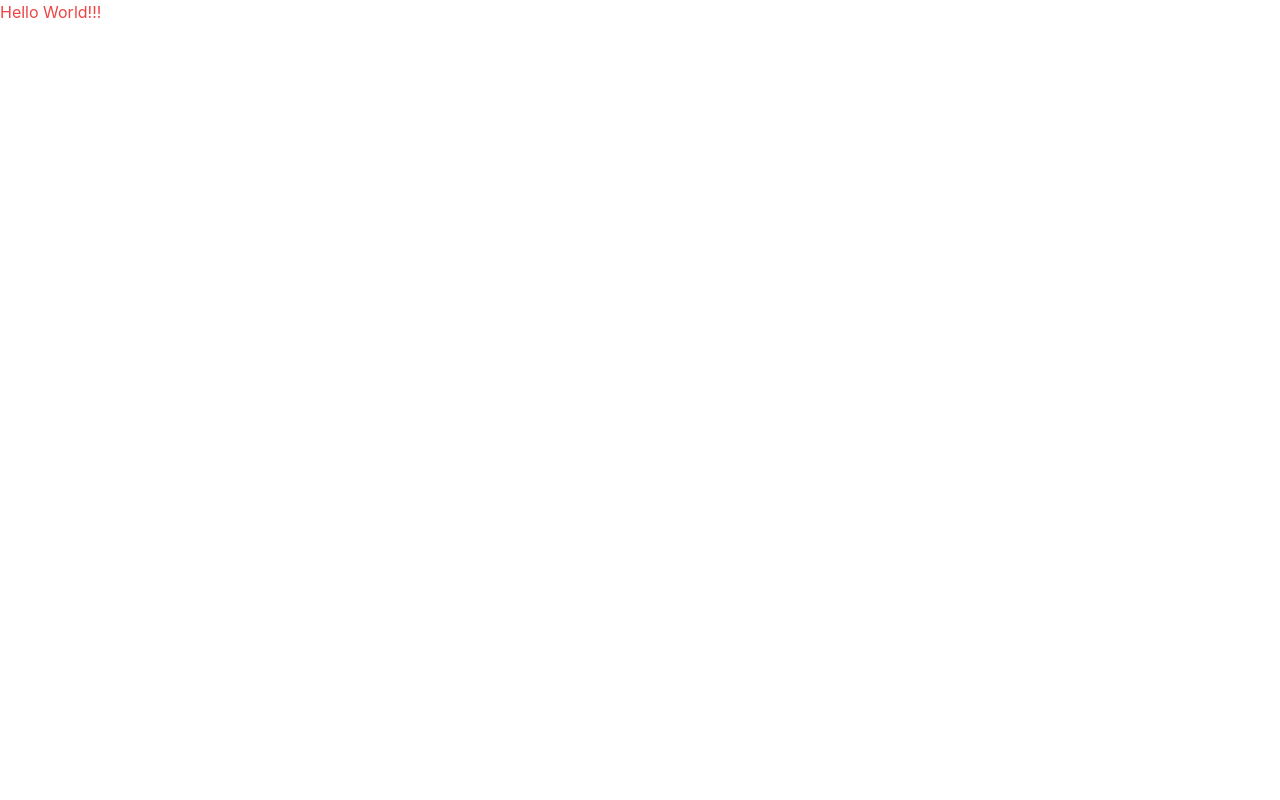
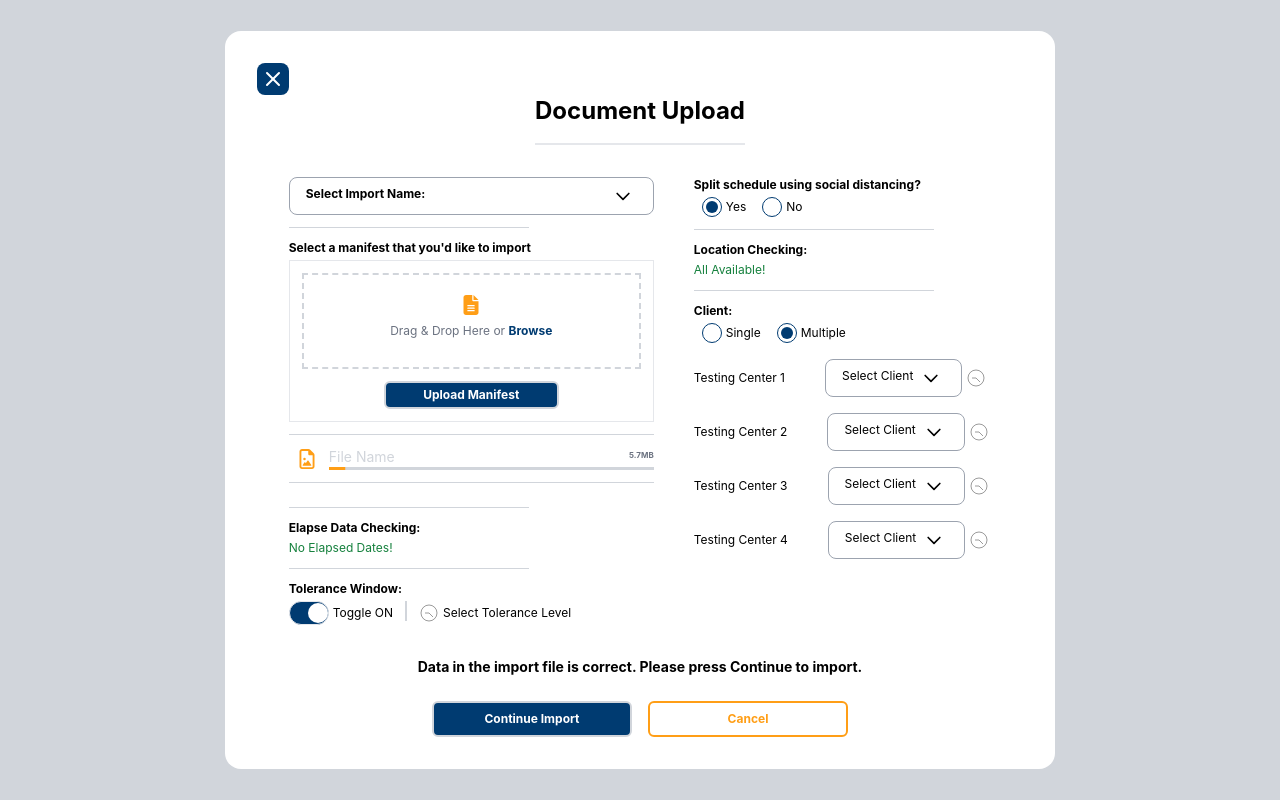
Before and after one commit to jrp114/skyhop-file-upload, a React (Create React App) app: page / in a window 1280 px wide. Built offline with nearby package versions, Linux system fonts and the light colour scheme.

Commit message:
main component for document upload

```diff
--- a/src/App.tsx
+++ b/src/App.tsx
@@ -1,9 +1,163 @@
+import { useState } from 'react';
 import './App.css';
+import Button from './components/button';
+import ClockIcon from './components/clock-icon';
+import { Close } from './components/close';
+import Dropdown from './components/dropdown';
+import FileUploadBox from './components/file-upload-box';
+import FileUploadStatus from './components/file-upload-status';
+import RadioField from './components/radio-field';
+import SectionWrapper from './components/section-wrapper';
+import ToggleButton from './components/toggle-button';
+
+// mock values for the file upload status
+const current = 5;
+
+const VerticalSeparator = () => (
+  <div className="border-t border-gray-300 my-3 w-60" />
+);
+
+const HorizontalSeparator = () => (
+  <div className=" border-l-2 border-gray-300 mx-2 h-5" />
+);
 
 function App() {
+  const [splitSchedule, setSplitSchedule] = useState('yes');
+  const [client, setClient] = useState('multiple');
+  const [toggle, setToggle] = useState(true);
+
+  const handleSplitScheduleCheck = () => {
+    setSplitSchedule(splitSchedule === 'yes' ? 'no' : 'yes');
+  };
+
+  const handleClientCheckbox = () => {
+    setClient(client === 'multiple' ? 'single' : 'multiple');
+  };
+
+  const handleToggle = () => {
+    setToggle(!toggle);
+  };
+
   return (
-    <div>
-      <div className='text-red-500'>Hello World!!!</div>
+    <div className="text-xs">
+      <div className="flex justify-center items-center bg-gray-300 w-screen h-screen">
+        <div className="flex flex-col items-center p-8 bg-white rounded-2xl">
+          <div className="flex flex-start w-full">
+            <Close onClick={() => console.log('click')} />
+          </div>
+          <div className="text-2xl font-bold border-b-2 pb-4">
+            Document Upload
+          </div>
+          {/* Main section */}
+          <div className="grid grid-cols-11 gap-10 py-8 mx-8">
+            <div className="col-span-6">
+              <Dropdown
+                label={<span className="font-bold">Select Import Name:</span>}
+              />
+              <VerticalSeparator />
+              <SectionWrapper>
+                <div className="font-bold">
+                  Select a manifest that you'd like to import
+                </div>
+                <div>
+                  <FileUploadBox label="Upload Manifest" />
+                  <FileUploadStatus current={current} />
+                </div>
+              </SectionWrapper>
+              <VerticalSeparator />
+              <SectionWrapper>
+                <div className="font-bold">Elapse Data Checking:</div>
+                <div className="text-green-700">No Elapsed Dates!</div>
+              </SectionWrapper>
+              <VerticalSeparator />
+              <SectionWrapper>
+                <div className="font-bold">Tolerance Window:</div>
+                <div className="flex flex-row gap-1">
+                  <div className="flex flex-row gap-1 items-center">
+                    <ToggleButton toggle={toggle} handleToggle={handleToggle} />
+                    <div className="text-xs">
+                      Toggle {toggle ? 'ON' : 'OFF'}
+                    </div>
+                  </div>
+                  <HorizontalSeparator />
+                  <div className="flex flex-row gap-1 items-center">
+                    <ClockIcon />
+                    <div className="text-xs">Select Tolerance Level</div>
+                  </div>
+                </div>
+              </SectionWrapper>
+            </div>
+            <div className="col-span-5">
+              <div>
+                <SectionWrapper>
+                  <div className="font-bold">
+                    Split schedule using social distancing?
+                  </div>
+                  <div className="flex flex-row">
+                    <RadioField
+                      label="Yes"
+                      checked={splitSchedule === 'yes'}
+                      onChange={handleSplitScheduleCheck}
+                    />
+                    <RadioField
+                      label="No"
+                      checked={splitSchedule === 'no'}
+                      onChange={handleSplitScheduleCheck}
+                    />
+                  </div>
+                </SectionWrapper>
+                <VerticalSeparator />
+                <SectionWrapper>
+                  <div className="font-bold">Location Checking:</div>
+                  <div className="text-green-700">All Available!</div>
+                </SectionWrapper>
+                <VerticalSeparator />
+                <SectionWrapper>
+                  <div className="font-bold">Client:</div>
+                  <div className="flex flex-row">
+                    <RadioField
+                      label="Single"
+                      checked={client === 'single'}
+                      onChange={handleClientCheckbox}
+                    />
+                    <RadioField
+                      label="Multiple"
+                      checked={client === 'multiple'}
+                      onChange={handleClientCheckbox}
+                    />
+                  </div>
+                  {[1, 2, 3, 4].map((num) => (
+                    <div
+                      key={`Testing-${num}`}
+                      className="flex flex-row items-center pt-3 gap-10"
+                    >
+                      {`Testing Center ${num}`}
+                      <div className="flex flex-row items-center gap-1">
+                        <Dropdown label="Select Client" classes="ml-2" />
+                        <ClockIcon />
+                      </div>
+                    </div>
+                  ))}
+                </SectionWrapper>
+              </div>
+            </div>
+          </div>
+          <div className="text-sm font-bold">
+            Data in the import file is correct. Please press Continue to import.
+          </div>
+          <div className="flex flex-row justify-center gap-4 pt-6">
+            <Button
+              label="Continue Import"
+              onClick={() => console.log('click')}
+            />
+            <Button
+              label="Cancel"
+              onClick={() => console.log('click')}
+              variant="secondary"
+            />
+          </div>
+        </div>
+      </div>
     </div>
   );
 }
--- a/src/components/file-upload-status.tsx
+++ b/src/components/file-upload-status.tsx
@@ -1,9 +1,10 @@
 interface FileUploadStatusProps {
   current: number;
-  width: number;
-  height: number;
-  scale: number;
 }
+
+const height = 3;
+const width = 325;
+const scale = width / 100;
 
 export default function FileUploadStatus(props: FileUploadStatusProps) {
   return (
@@ -17,24 +18,24 @@ export default function FileUploadStatus(props: FileUploadStatusProps) {
             <div className="text-gray-500 text-2xs font-bold">5.7MB</div>
           </div>
           <svg
-            height={props.height}
-            width={props.width}
-            viewBox={`0 0 ${props.width} ${props.height}`}
+            height={height}
+            width={width}
+            viewBox={`0 0 ${width} ${height}`}
             preserveAspectRatio="xMinYMin meet"
           >
             <g>
               <rect
                 x={0}
                 y={0}
-                width={props.width}
-                height={props.height}
+                width={width}
+                height={height}
                 className="fill-gray-300"
               />
               <rect
                 x={0}
                 y={0}
-                width={props.current * props.scale}
-                height={props.height}
+                width={props.current * scale}
+                height={height}
                 className="fill-secondary"
               />
             </g>
```
